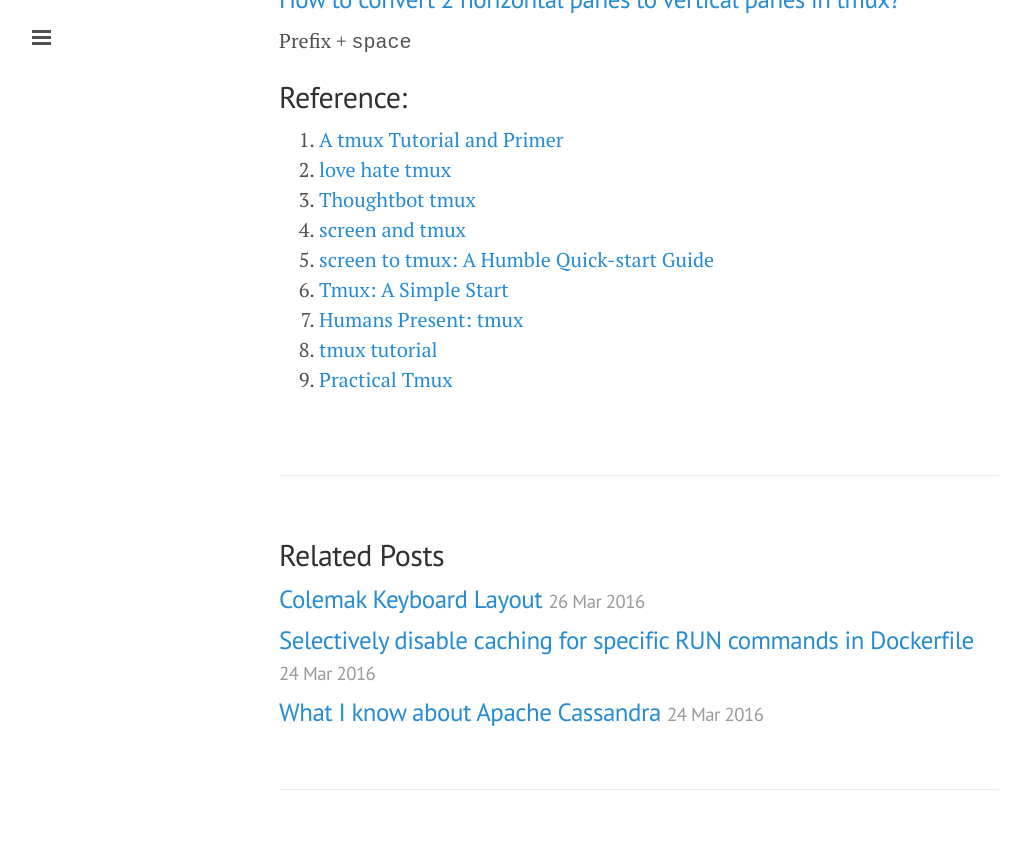
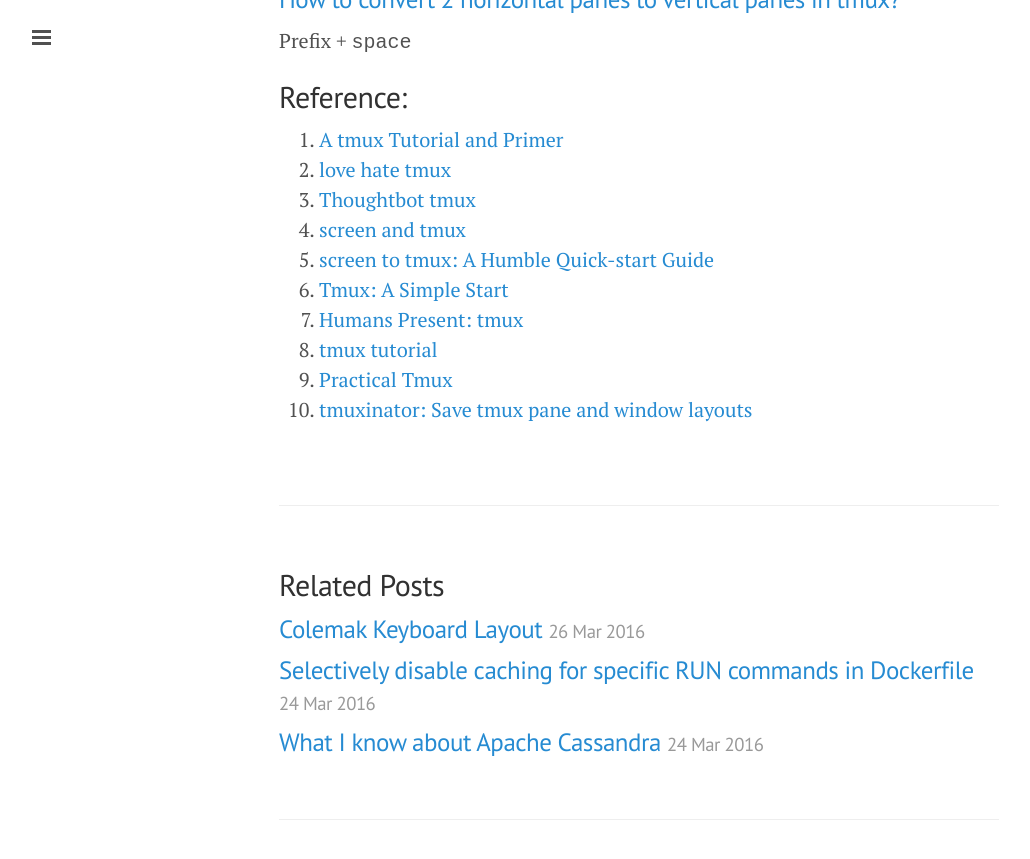
Before and after one commit to ibotdotout/ibotdotout.github.io, a Jekyll site: the page built from _posts/2014-06-09-tmux.md, in a window 1280 px wide and 900 px high, scrolled down 2547 px. Shown: the top 859 px of the window, without its empty margins (1-1031 px from the left). Built offline with Jekyll 4.4.1, drawn with Linux system fonts in a browser that asks for light colours; nearby versions of some CDN libraries; Markdown is read by kramdown in place of the engine named in the settings; comment, search, counter and statistics services are not loaded.

Commit message:
Add tmuxinator

```diff
--- a/_posts/2014-06-09-tmux.md
+++ b/_posts/2014-06-09-tmux.md
@@ -107,3 +107,4 @@ Prefix + <kbd>space<kbd>
 7. [Humans Present: tmux](http://www.youtube.com/watch?v=CKC8Ph-s2F4)
 8. [tmux tutorial](https://www.youtube.com/playlist?list=PLtK75qxsQaMJ_DmXk9yZbCBJuG9HRwlGc)
 9. [Practical Tmux](https://mutelight.org/practical-tmux)
+10. [tmuxinator: Save tmux pane and window layouts](https://fabianfranke.de/2013/11/19/use-tmuxinator-to-recreate-tmux-panes-and-windows/)
```
